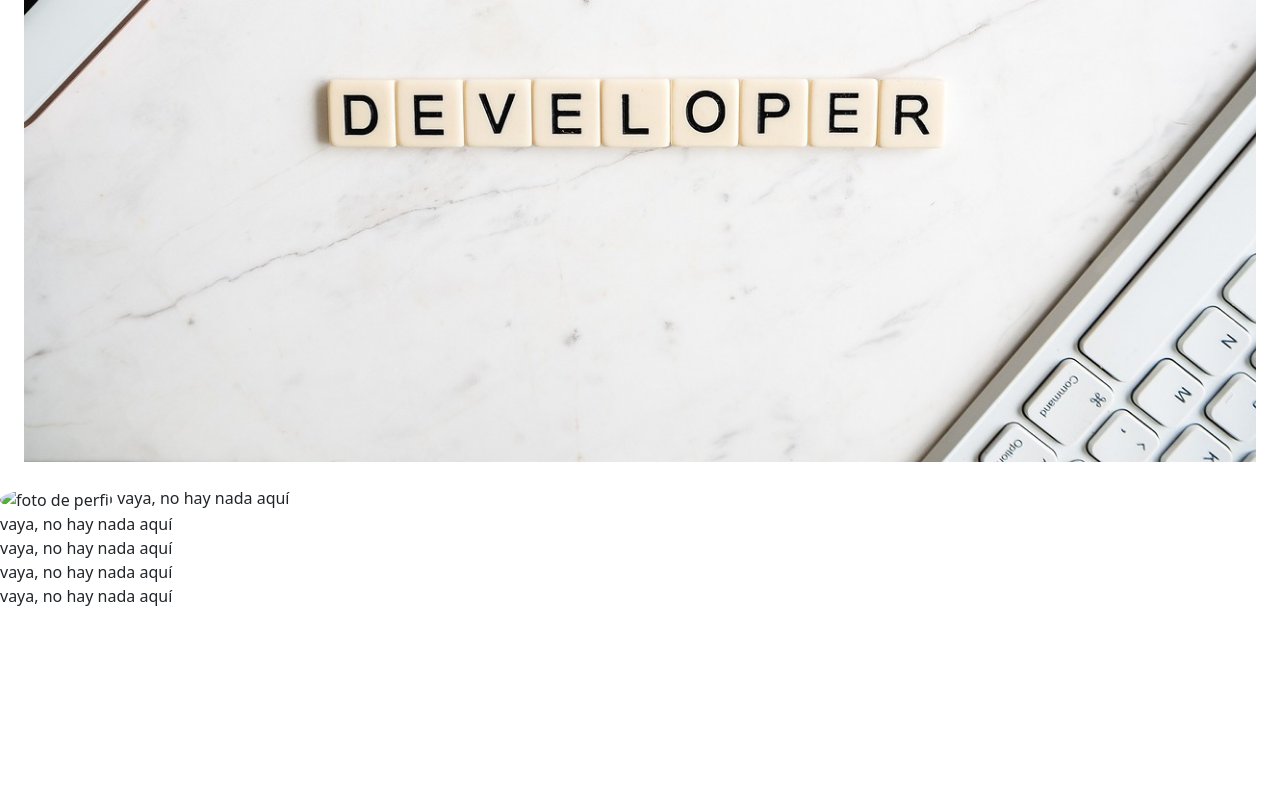
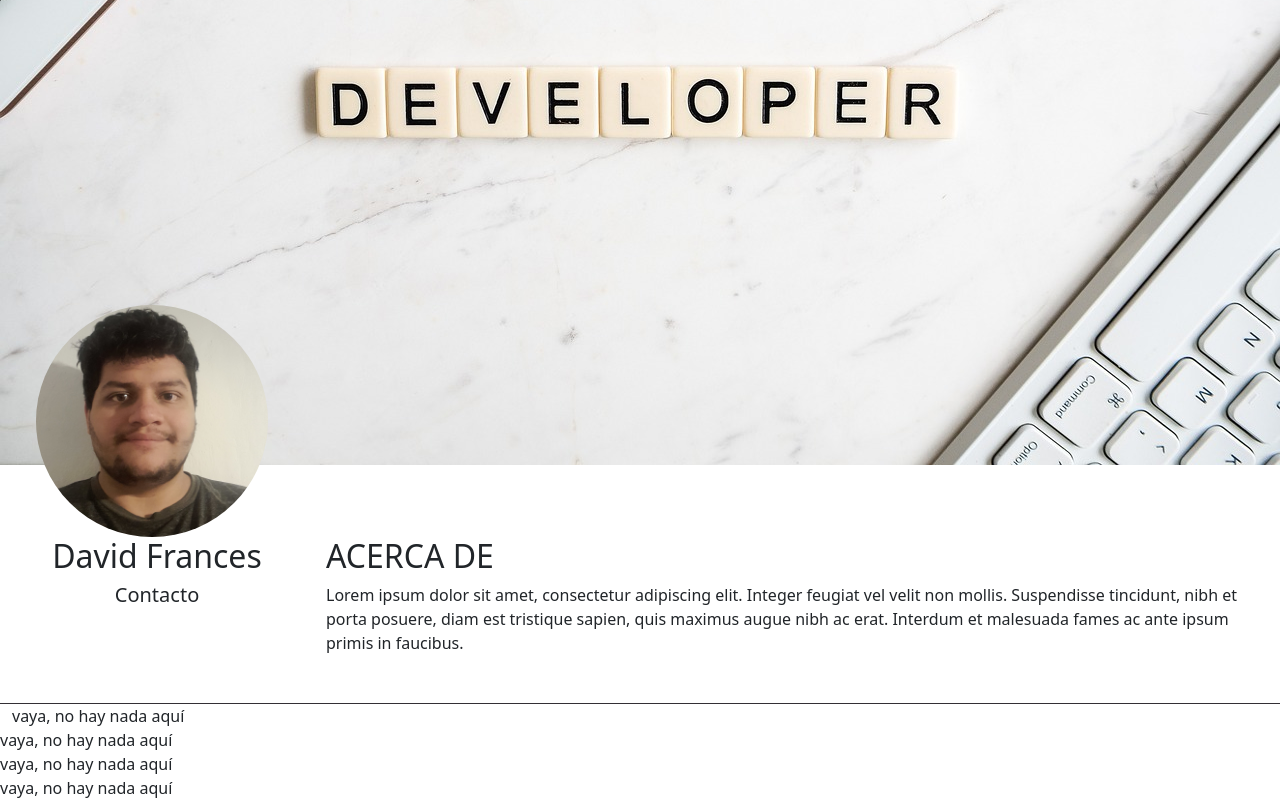
Before and after one commit to David-Frances/Argentina-Programa-FrontEnd, a plain HTML site: page Mockup html/Index.html in a window 1280 px wide. Shown: the part 325-1125 px from the top of the page. Before the commit the page ends 933 px from the top, so only its background shows below. Drawn offline with nearby package versions, Linux system fonts and the light colour scheme.

Commit message:
Add About Section

```diff
--- a/Mockup html/Index.html
+++ b/Mockup html/Index.html
@@ -25,14 +25,28 @@
         </div>
     </div>
     <header>
-        <img id="banner" class="img-fluid p-4" src="src/developer-4523094_1920.jpg" alt="banner representativo">
-        <div id="about">
-            <img id="perfil" class="img-fluid rounded-circle" src="" alt="foto de perfil">
-             vaya, no hay nada aquí
+        <img id="banner" class="img-fluid mx-auto " src="src/developer-4523094_1920.jpg" alt="banner representativo">
+        <div id="about" class="container-fluid">
+            <div id="profile" class="row">
+            <img id="perfil" class="img-fluid rounded-circle" src="src/fotico.jpg" alt="foto de perfil">
+            <div class="container-fluid row">
+                <div id="nombre-y-contacto" class="col-3 container-fluid text-center">
+                    <div id="nombre" class="row"><H2> David Frances</H2></div>
+                    <div id="contacto" class="row text-center"><h5> Contacto </h5></div>
+                </div>
+                <div id="container-acerca-de" class="col container-fluid">
+                    <div id="about" class="row"><h2>ACERCA DE</h2></div>
+                    <div id="about-texto" class="text-justify">Lorem ipsum dolor sit amet, consectetur adipiscing elit. Integer feugiat vel velit non mollis. Suspendisse tincidunt, nibh et porta posuere, diam est tristique sapien, quis maximus augue nibh ac erat. Interdum et malesuada fames ac ante ipsum primis in faucibus. </div>
+                </div>
+            </div>
+
+            </div>
         </div>
+        <div class="separator"></div>
+    </header>
 
-    </header>
-    <div id="experiencia">vaya, no hay nada aquí</div>
+    <div id="experiencia" class=" container-fluid" >
+        vaya, no hay nada aquí</div>
     <div id="educacion">vaya, no hay nada aquí</div>
     <div id="habilidades">vaya, no hay nada aquí</div>
     <div id="proyectos">vaya, no hay nada aquí</div>
--- a/Mockup html/styles.css
+++ b/Mockup html/styles.css
@@ -13,6 +13,19 @@
     background-color: var(--color1);
     color:white;
 }
-a{
-    background-color: #332F35;
+#perfil{
+    margin-top: -10rem;
+    margin-left: 1.5rem;
+    width: 20%;
+    height: auto;
+
 }
+#banner{
+    width: 100%;
+}
+.separator{
+    height: 1px;
+    width: 100%;
+    background-color: var(--color1);
+    margin-top: 3rem;
+}
```
Also changed, not shown: Mockup html/src/fotico.jpg (added).
